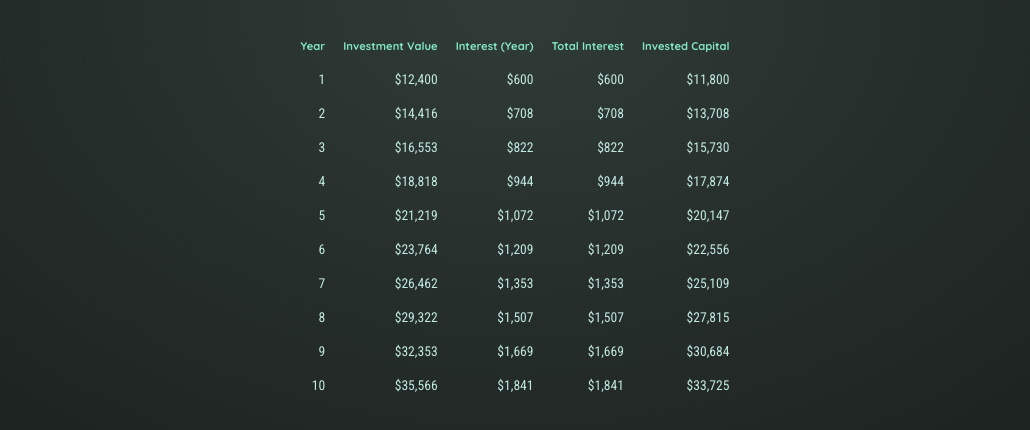
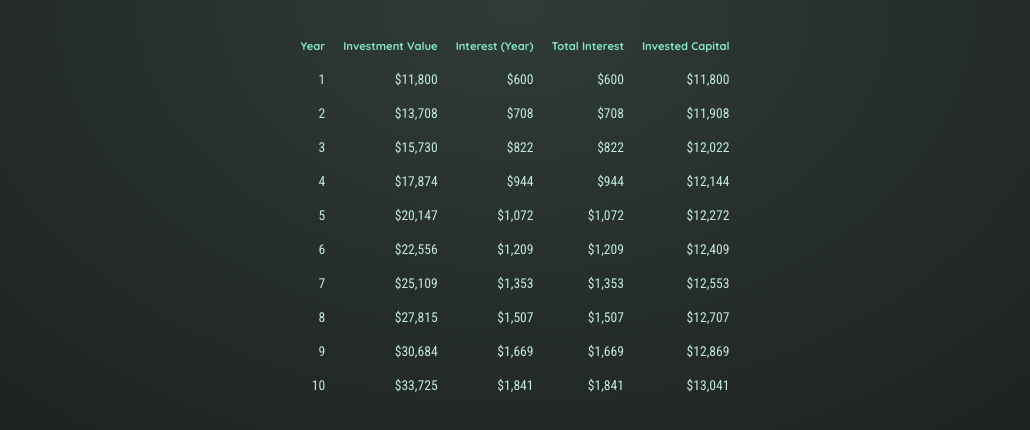
Before and after one commit to aufasyaihan/react-investment-calculator, a React (Vite) app: page / in a window 1280 px wide. Shown: the part 446-876 px from the top of the page, without its empty margins (125-1155 px from the left). Built offline with nearby package versions, Linux system fonts and the light colour scheme.

Commit message:
parsing input to number

```diff
--- a/src/App.jsx
+++ b/src/App.jsx
@@ -14,7 +14,7 @@ function App() {
     setInput((prevInput) => {
       return {
         ...prevInput,
-        [inputIdentifier]: newValue,
+        [inputIdentifier]: +newValue, // parse to number, bcs it's a string
       };
     });
   }
--- a/src/components/Results.jsx
+++ b/src/components/Results.jsx
@@ -1,12 +1,7 @@
 import { calculateInvestmentResults, formatter } from "../util/investment";
 
 export default function Results({ input }) {
-  const results = calculateInvestmentResults({
-    initialInvestment: parseInt(input.initialInvestment),
-    annualInvestment: parseInt(input.annualInvestment),
-    expectedReturn: parseInt(input.expectedReturn),
-    duration: parseInt(input.duration),
-  });
+  const results = calculateInvestmentResults(input);
 
   console.log(input);
   return (
@@ -26,10 +21,10 @@ export default function Results({ input }) {
             return (
               <tr key={index}>
                 <td>{item.year}</td>
-                <td>{formatter.format(item.valueEndOfYear + item.interest)}</td>
+                <td>{formatter.format(item.valueEndOfYear)}</td>
                 <td>{formatter.format(item.interest)}</td>
                 <td>{formatter.format(item.interest)}</td>
-                <td>{formatter.format(item.valueEndOfYear)}</td>
+                <td>{formatter.format(input.annualInvestment + input.initialInvestment + item.interest)}</td>
               </tr>
             );
           })}
```
